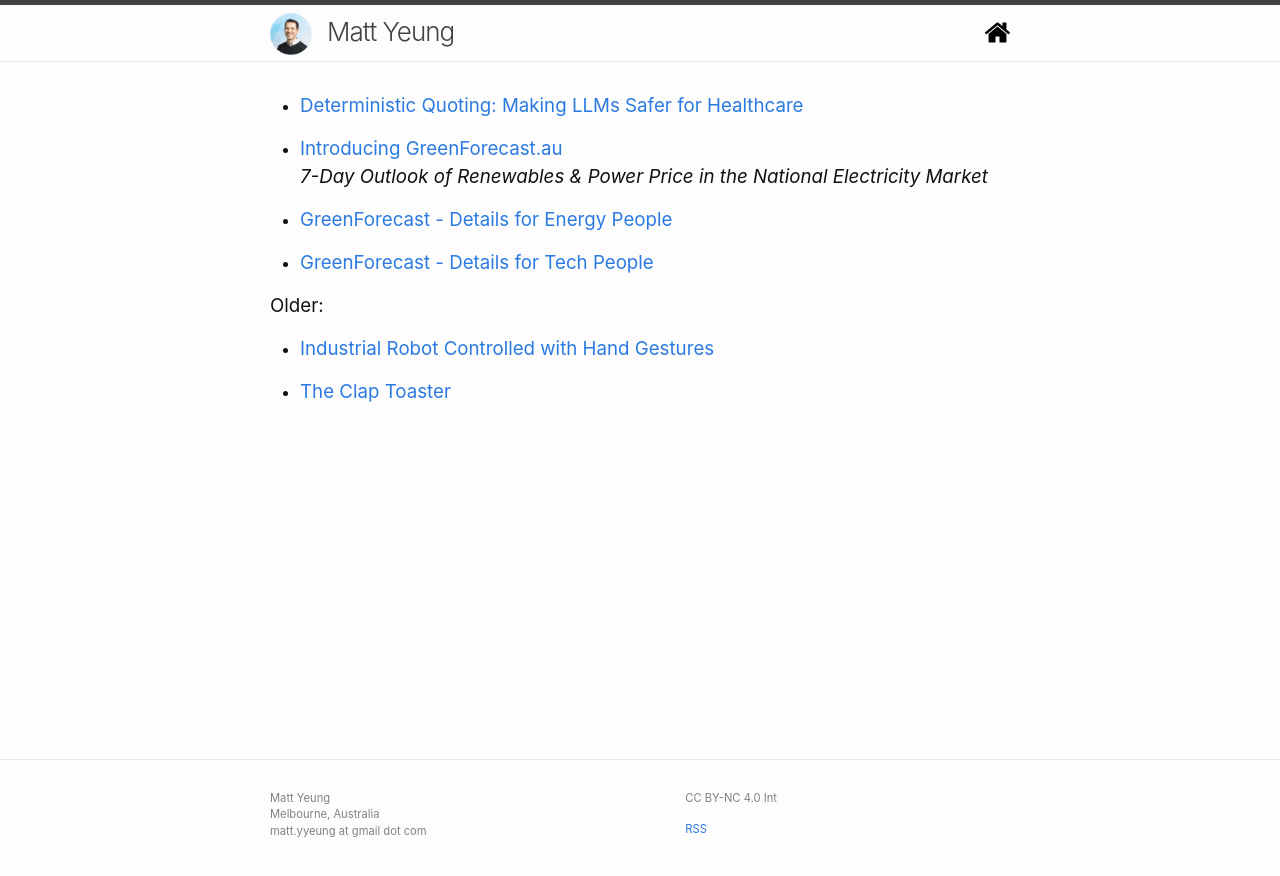
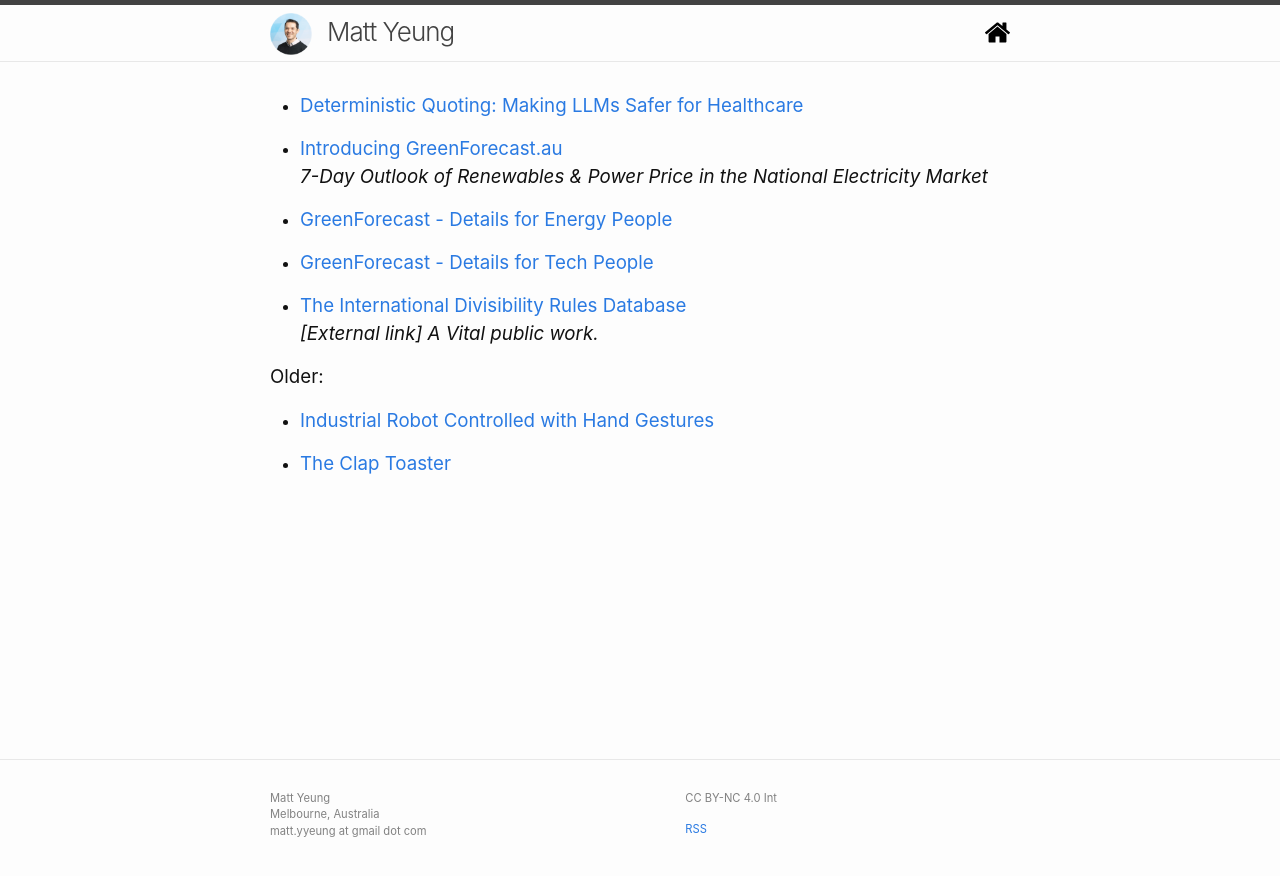
Before and after one commit to mattyyeung/mattyyeung.github.io, a Jekyll site: the page built from index.md, in a window 1280 px wide. Shown: the top 876 px of the page. Built offline with Jekyll 4.4.1, drawn with Linux system fonts in a browser that asks for light colours.

Commit message:
divisibilityrules.com

```diff
--- a/index.md
+++ b/index.md
@@ -18,6 +18,8 @@ layout: default
 
 - ### [GreenForecast - Details for Tech People](/greenforecast-tech-details)
 
+- ### [The International Divisibility Rules Database](https://divisibilityrules.com/) <br>*\[External link\] A Vital public work.*
+
 <!-- - ### [MicroGEM Sal6830™](/sal6830) -->
 
 ### Older:
```
